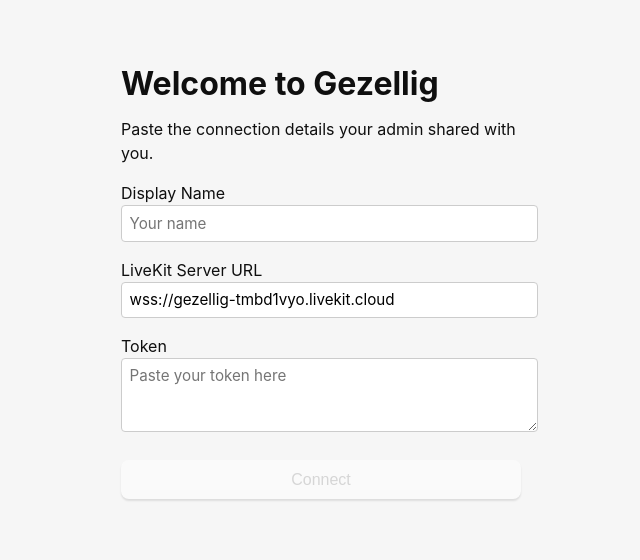
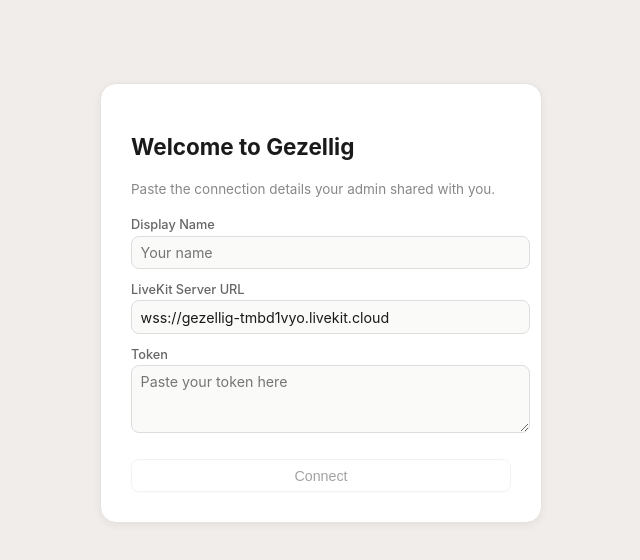
Before and after one commit to williammartin/gezellig, a SvelteKit app: page / in a window 1280 px wide. Shown: the top 560 px of the page, without its empty margins (319-959 px from the left). Built offline with nearby package versions, Linux system fonts and the light colour scheme.

Commit message:
Restyle app with warm light theme: off-white background, white cards, subtle borders, green accents

```diff
--- a/src/routes/+page.svelte
+++ b/src/routes/+page.svelte
@@ -228,16 +228,16 @@
 
 <style>
 :root {
-  font-family: Inter, Avenir, Helvetica, Arial, sans-serif;
-  font-size: 16px;
-  line-height: 24px;
-  color: #0f0f0f;
-  background-color: #f6f6f6;
+  font-family: Inter, -apple-system, BlinkMacSystemFont, 'Segoe UI', sans-serif;
+  font-size: 15px;
+  line-height: 1.6;
+  color: #1a1a1a;
+  background-color: #f0edea;
 }
 
 .container {
   margin: 0 auto;
-  max-width: 600px;
+  max-width: 560px;
   padding: 2rem;
 }
 
@@ -245,6 +245,55 @@
   display: flex;
   justify-content: space-between;
   align-items: center;
+  margin-bottom: 1.5rem;
+}
+
+header h1 {
+  font-size: 1.4rem;
+  font-weight: 700;
+  letter-spacing: -0.02em;
+}
+
+h2 {
+  font-size: 1rem;
+  font-weight: 600;
+  color: #1a1a1a;
+  margin-bottom: 0.5rem;
+}
+
+section {
+  background: #ffffff;
+  border: 1px solid #e5e2df;
+  border-radius: 12px;
+  padding: 1rem 1.25rem;
+  margin-bottom: 1rem;
+  box-shadow: 0 1px 3px rgba(0, 0, 0, 0.04);
+}
+
+section ul {
+  list-style: none;
+  padding: 0;
+  margin: 0;
+}
+
+section li {
+  padding: 0.35rem 0;
+  color: #3a3a3a;
+  font-size: 0.95rem;
+}
+
+section li::before {
+  content: '●';
+  color: #8cb87a;
+  font-size: 0.6em;
+  margin-right: 0.5rem;
+  vertical-align: middle;
+}
+
+.empty-state {
+  color: #999;
+  font-size: 0.9rem;
+  margin: 0;
 }
 
 .controls {
@@ -255,43 +304,65 @@
 
 .dj-section {
   margin: 1rem 0;
-  padding: 1rem;
-  border: 1px solid #ccc;
-  border-radius: 8px;
+  padding: 1rem 1.25rem;
+  border: 1px solid #e5e2df;
+  border-radius: 12px;
+  background: #ffffff;
+  box-shadow: 0 1px 3px rgba(0, 0, 0, 0.04);
 }
 
 .now-playing {
-  padding: 0.5rem;
+  padding: 0.6rem 0.8rem;
   margin: 0.5rem 0;
-  background: #eee;
-  border-radius: 4px;
+  background: #f7f5f3;
+  border-radius: 8px;
+  font-size: 0.9rem;
+  color: #666;
 }
 
 .volume-control {
   display: block;
-  margin: 0.5rem 0;
+  margin: 0.75rem 0;
+  font-size: 0.9rem;
+  color: #555;
 }
 
 .settings-panel {
-  padding: 1rem;
-  margin: 1rem 0;
-  border: 1px solid #ccc;
-  border-radius: 8px;
-  background: #fff;
+  padding: 1.25rem;
+  margin: 0 0 1rem;
+  border: 1px solid #e5e2df;
+  border-radius: 12px;
+  background: #ffffff;
+  box-shadow: 0 1px 3px rgba(0, 0, 0, 0.04);
 }
 
 .settings-panel label {
   display: block;
-  margin: 0.5rem 0;
+  margin: 0.75rem 0 0.25rem;
+  font-size: 0.85rem;
+  font-weight: 500;
+  color: #666;
 }
 
-.settings-panel input[type="text"] {
+.settings-panel input[type="text"],
+.settings-panel textarea {
   display: block;
   width: 100%;
   margin-top: 0.25rem;
-  padding: 0.4em;
-  border: 1px solid #ccc;
-  border-radius: 4px;
+  padding: 0.5em 0.6em;
+  border: 1px solid #ddd;
+  border-radius: 8px;
+  font-family: inherit;
+  font-size: 0.95rem;
+  background: #fafaf9;
+  color: #1a1a1a;
+}
+
+.settings-panel input[type="text"]:focus,
+.settings-panel textarea:focus {
+  outline: none;
+  border-color: #8cb87a;
+  box-shadow: 0 0 0 2px rgba(140, 184, 122, 0.15);
 }
 
 .notification-area {
@@ -299,32 +370,63 @@
 }
 
 .notification {
-  padding: 0.3em 0.6em;
+  padding: 0.4em 0.75em;
   margin: 0.25rem 0;
-  background: #e8f4e8;
-  border-radius: 4px;
-  font-size: 0.9em;
+  background: #f2f7ef;
+  border: 1px solid #dde9d6;
+  border-radius: 8px;
+  font-size: 0.85rem;
+  color: #4a6741;
 }
 
 .setup-screen {
-  max-width: 400px;
-  margin: 2rem auto;
+  max-width: 380px;
+  margin: 3rem auto;
+  background: #ffffff;
+  border: 1px solid #e5e2df;
+  border-radius: 16px;
+  padding: 2rem;
+  box-shadow: 0 2px 8px rgba(0, 0, 0, 0.06);
+}
+
+.setup-screen h1 {
+  font-size: 1.5rem;
+  font-weight: 700;
+  margin-bottom: 0.25rem;
+}
+
+.setup-screen p {
+  color: #888;
+  font-size: 0.9rem;
+  margin-bottom: 1rem;
 }
 
 .setup-screen label {
   display: block;
-  margin: 1rem 0 0.25rem;
+  margin: 0.75rem 0 0.25rem;
+  font-size: 0.85rem;
+  font-weight: 500;
+  color: #666;
 }
 
 .setup-screen input[type="text"],
 .setup-screen textarea {
   display: block;
   width: 100%;
-  padding: 0.5em;
-  border: 1px solid #ccc;
-  border-radius: 4px;
+  padding: 0.5em 0.6em;
+  border: 1px solid #ddd;
+  border-radius: 8px;
   font-family: inherit;
-  font-size: 0.95em;
+  font-size: 0.95rem;
+  background: #fafaf9;
+  color: #1a1a1a;
+}
+
+.setup-screen input[type="text"]:focus,
+.setup-screen textarea:focus {
+  outline: none;
+  border-color: #8cb87a;
+  box-shadow: 0 0 0 2px rgba(140, 184, 122, 0.15);
 }
 
 .setup-screen button {
@@ -333,62 +435,97 @@
 }
 
 .setup-screen button:disabled {
-  opacity: 0.5;
+  opacity: 0.4;
   cursor: not-allowed;
+}
+
+.connection-status {
+  font-size: 0.7em;
+  margin-right: 0.5rem;
 }
 
 button {
   border-radius: 8px;
-  border: 1px solid transparent;
-  padding: 0.6em 1.2em;
-  font-size: 1em;
+  border: 1px solid #e5e2df;
+  padding: 0.55em 1.1em;
+  font-size: 0.95rem;
   font-weight: 500;
   cursor: pointer;
   background-color: #ffffff;
-  box-shadow: 0 2px 2px rgba(0, 0, 0, 0.2);
+  color: #1a1a1a;
+  box-shadow: 0 1px 2px rgba(0, 0, 0, 0.06);
+  transition: all 0.15s ease;
 }
 
 button:hover {
-  border-color: #396cd8;
+  border-color: #ccc;
+  background-color: #f7f5f3;
+}
+
+button:active {
+  background-color: #f0edea;
 }
 
 button.danger {
-  background-color: #dc3545;
-  color: white;
+  background-color: #fff;
+  color: #c0392b;
+  border-color: #e5e2df;
   margin-top: 1rem;
 }
 
 button.danger:hover {
-  background-color: #c82333;
-  border-color: #c82333;
+  background-color: #fdf2f2;
+  border-color: #e5b5b5;
 }
 
 @media (prefers-color-scheme: dark) {
   :root {
-    color: #f6f6f6;
-    background-color: #2f2f2f;
+    color: #e8e4e0;
+    background-color: #1e1d1b;
+  }
+  section, .dj-section, .settings-panel, .setup-screen {
+    background: #2a2927;
+    border-color: #3a3836;
   }
   .now-playing {
-    background: #444;
+    background: #353331;
   }
-  .dj-section, .settings-panel {
-    border-color: #555;
-    background: #333;
+  h2 { color: #e8e4e0; }
+  section li { color: #c8c4c0; }
+  .empty-state { color: #777; }
+  button {
+    color: #e8e4e0;
+    background-color: #2a2927;
+    border-color: #3a3836;
   }
-  button {
-    color: #ffffff;
-    background-color: #0f0f0f98;
+  button:hover {
+    background-color: #353331;
+    border-color: #4a4846;
   }
-  .settings-panel input[type="text"] {
-    background: #444;
-    color: #f6f6f6;
-    border-color: #555;
+  button.danger {
+    color: #e57373;
+    background-color: #2a2927;
+  }
+  button.danger:hover {
+    background-color: #352525;
+  }
+  .settings-panel input[type="text"],
+  .settings-panel textarea {
+    background: #353331;
+    color: #e8e4e0;
+    border-color: #4a4846;
   }
   .setup-screen input[type="text"],
   .setup-screen textarea {
-    background: #444;
-    color: #f6f6f6;
-    border-color: #555;
+    background: #353331;
+    color: #e8e4e0;
+    border-color: #4a4846;
+  }
+  .setup-screen p { color: #888; }
+  .notification {
+    background: #2d3329;
+    border-color: #3a4336;
+    color: #a8c89a;
   }
 }
 </style>
```
